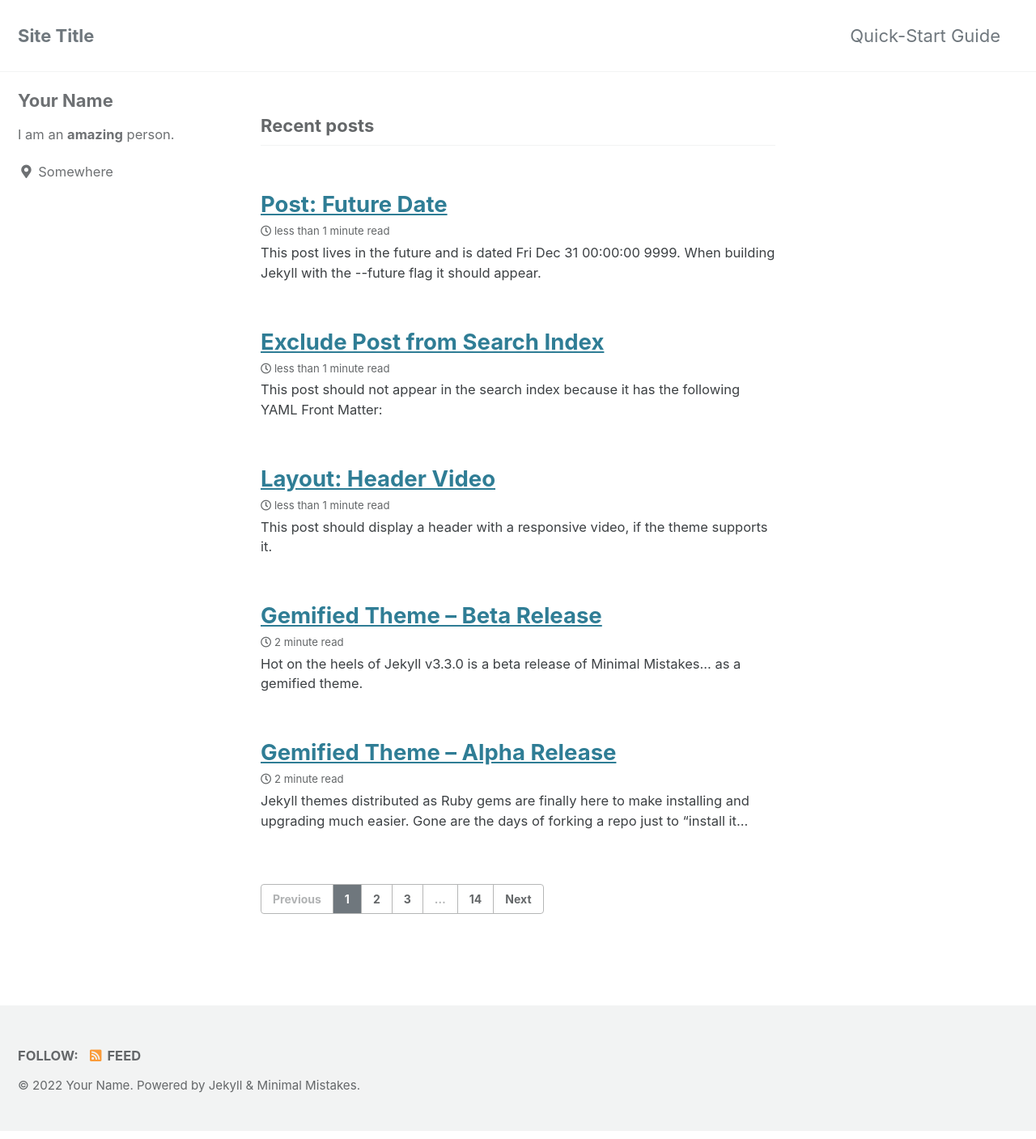
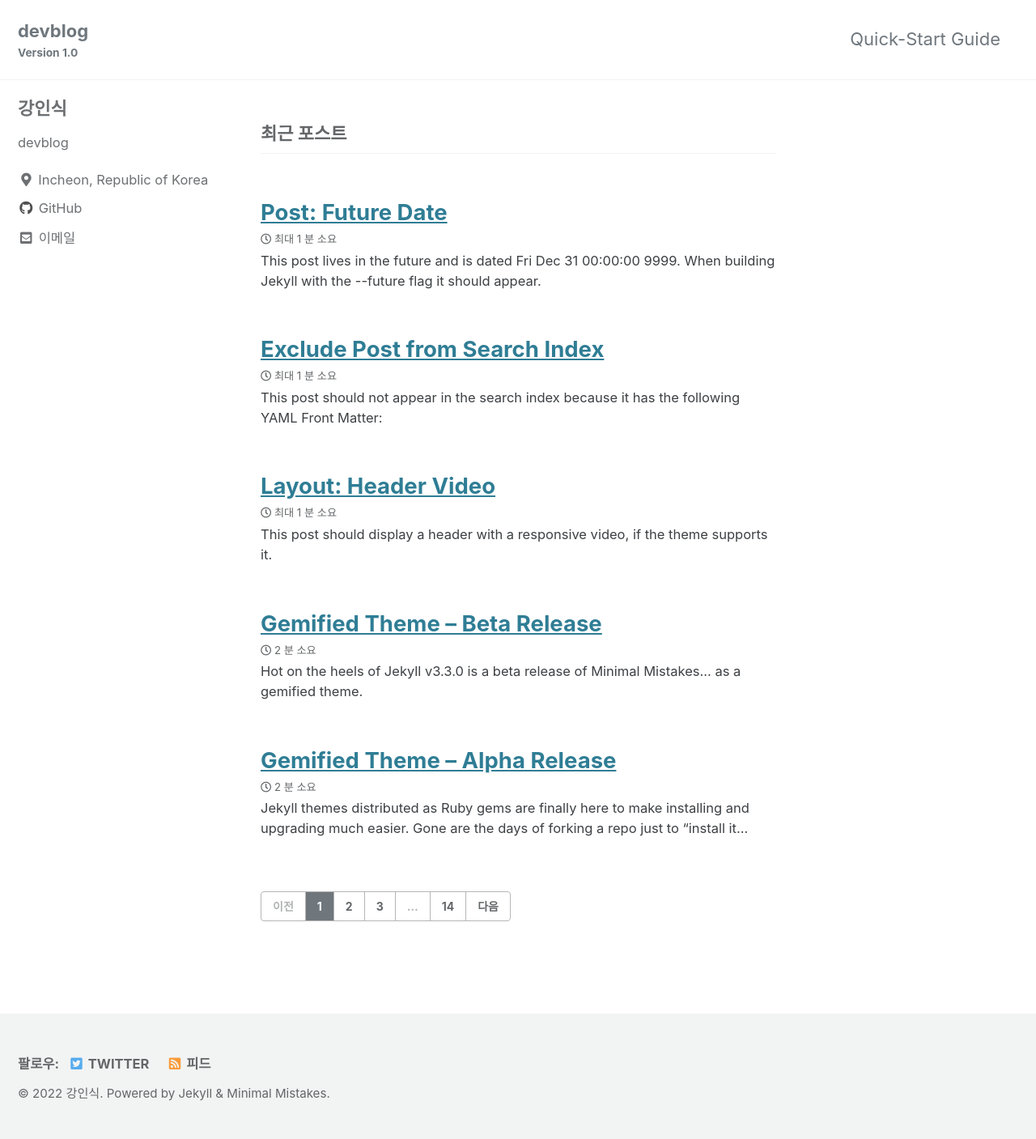
Before and after one commit to Ocean-Eyes/Ocean-Eyes.github.io, a Jekyll site: the page built from index.html, in a window 1280 px wide. Shown: the whole page at 81% size. Built offline with Jekyll 4.4.1, drawn with Linux system fonts in a browser that asks for light colours; cached includes are drawn as plain includes; the list of posts is cut into pages by our own code.

Commit message:
Delete and modify files to set default blog

```diff
--- a/Gemfile
+++ b/Gemfile
@@ -1,2 +1,3 @@
 source "https://rubygems.org"
 gemspec
+gem "webrick", "~> 1.7"
--- a/_config.yml
+++ b/_config.yml
@@ -15,19 +15,19 @@
 minimal_mistakes_skin    : "default" # "air", "aqua", "contrast", "dark", "dirt", "neon", "mint", "plum", "sunrise"
 
 # Site Settings
-locale                   : "en-US"
-title                    : "Site Title"
-title_separator          : "-"
-subtitle                 : # site tagline that appears below site title in masthead
-name                     : "Your Name"
-description              : "An amazing website."
-url                      : # the base hostname & protocol for your site e.g. "https://mmistakes.github.io"
-baseurl                  : # the subpath of your site, e.g. "/blog"
-repository               : # GitHub username/repo-name e.g. "mmistakes/minimal-mistakes"
-teaser                   : # path of fallback teaser image, e.g. "/assets/images/500x300.png"
+locale                   : "ko-KR"
+title                    : "VTRMAN"
+title_separator          : "&#124;"
+subtitle                 : "Version 1.0" # site tagline that appears below site title in masthead
+name                     : "강인식"
+description              : "devblog"
+url                      : "https://ocean-eyes.github.io" # the base hostname & protocol for your site e.g. "https://mmistakes.github.io"
+baseurl                  : "/index" # the subpath of your site, e.g. "/blog"
+repository               : "Ocean-Eyes/ocean-eyes.github.com" # GitHub username/repo-name e.g. "mmistakes/minimal-mistakes"
+teaser                   : "/assets/images/dolomites.jpg" # path of fallback teaser image, e.g. "/assets/images/500x300.png"
 logo                     : # path of logo image to display in the masthead, e.g. "/assets/images/88x88.png"
-masthead_title           : # overrides the website title displayed in the masthead, use " " for no title
-# breadcrumbs            : false # true, false (default)
+masthead_title           : "devblog" # overrides the website title displayed in the masthead, use " " for no title
+breadcrumbs              : true # true, false (default)
 words_per_minute         : 200
 comments:
   provider               : # false (default), "disqus", "discourse", "facebook", "staticman", "staticman_v2", "utterances", "giscus", "custom"
@@ -102,15 +102,15 @@ analytics:
 
 # Site Author
 author:
-  name             : "Your Name"
+  name             : "강인식"
   avatar           : # path of avatar image, e.g. "/assets/images/bio-photo.jpg"
-  bio              : "I am an **amazing** person."
-  location         : "Somewhere"
-  email            :
+  bio              : "devblog"
+  location         : "Incheon, Republic of Korea"
+  email            : "dlstlr52@naver.com"
   links:
     - label: "Email"
       icon: "fas fa-fw fa-envelope-square"
-      # url: "mailto:your.name@email.com"
+      #url: "mailto:dlstlr52@naver.com"
     - label: "Website"
       icon: "fas fa-fw fa-link"
       # url: "https://your-website.com"
@@ -122,7 +122,7 @@ author:
       # url: "https://facebook.com/"
     - label: "GitHub"
       icon: "fab fa-fw fa-github"
-      # url: "https://github.com/"
+      url: "https://github.com/Ocean-Eyes"
     - label: "Instagram"
       icon: "fab fa-fw fa-instagram"
       # url: "https://instagram.com/"
@@ -132,7 +132,7 @@ footer:
   links:
     - label: "Twitter"
       icon: "fab fa-fw fa-twitter-square"
-      # url:
+      url: mailto:dlstlr52@naver.com
     - label: "Facebook"
       icon: "fab fa-fw fa-facebook-square"
       # url:
@@ -285,6 +285,14 @@ defaults:
       layout: single
       author_profile: true
       read_time: true
-      comments: # true
+      comments: true
       share: true
       related: true
+
+  # _pages
+  - scope:
+      path: "_pages"
+      type: pages
+    values:
+      layout: single
+      author_profile: true
```
Also changed, not shown: assets/images/bird.jpg (added), 1 other file.
